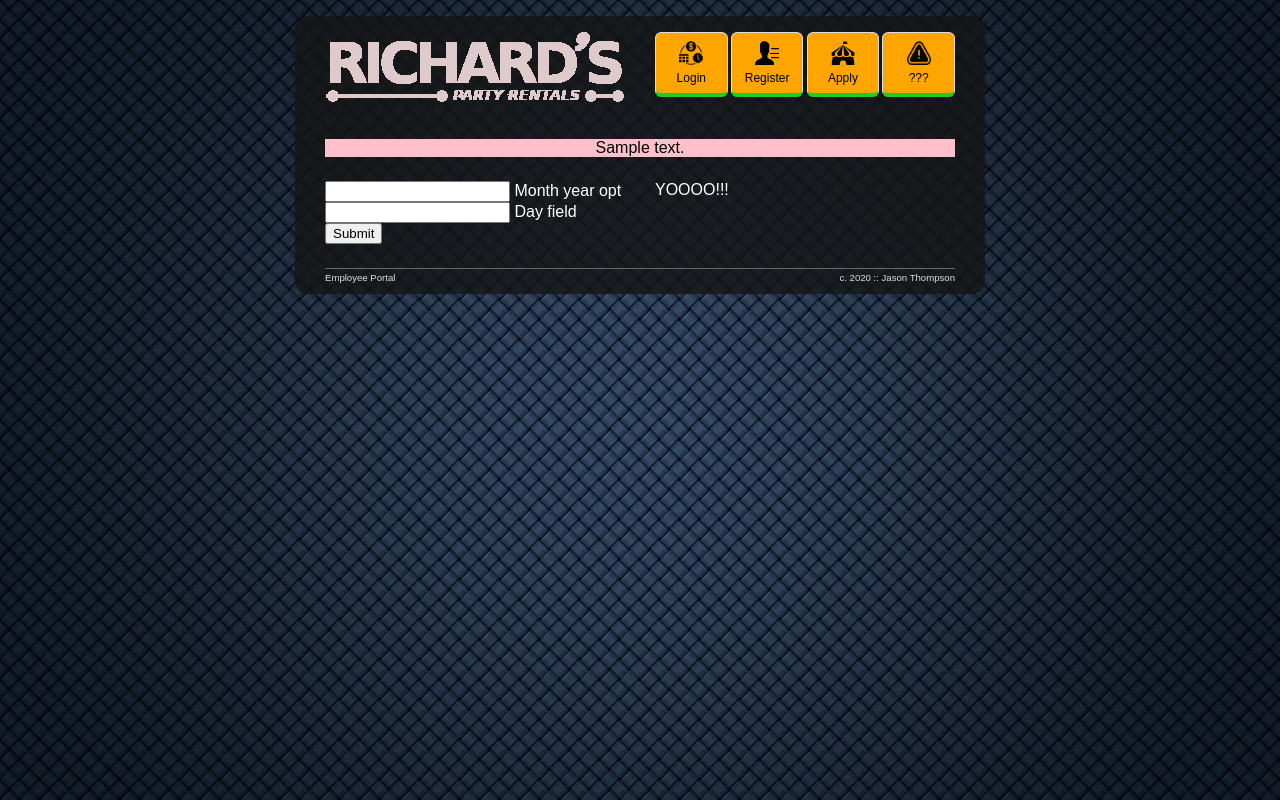
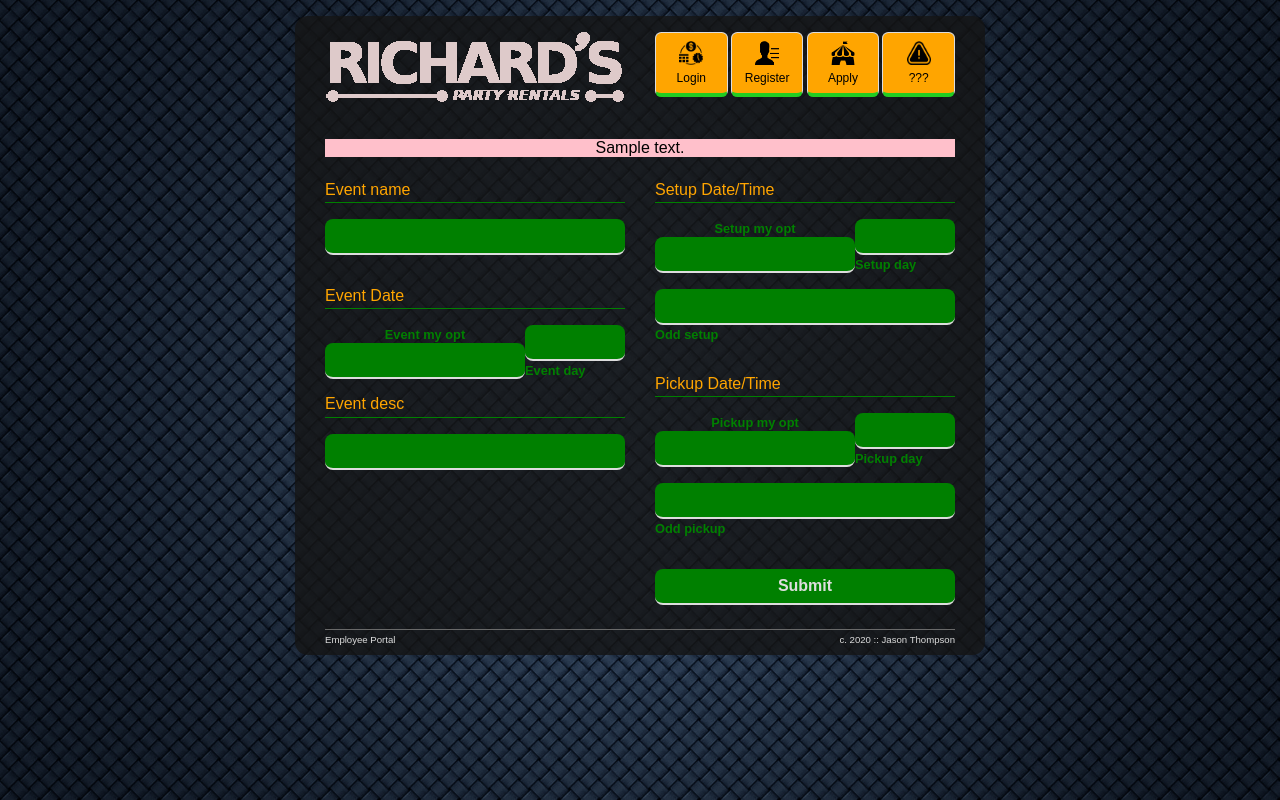
Before and after one commit to jtproject/employee-portal, a Python web app: template jsys/templates/add_event.html in a window 1280 px wide. Run offline with Jinja, Linux system fonts and the light colour scheme; the template is opened without the code that fills it: most values are stand-ins (such as "Sample title", 1, 10 or a date in 2020); form fields are guessed from the names that the template uses.

Commit message:
updated event form

```diff
--- a/jsys/static/forms.css
+++ b/jsys/static/forms.css
@@ -16,7 +16,7 @@
   list-style: none;
 }
 
-.form-row input, .form-row select {
+.form-row input, .form-row select, .form-row textarea {
   width: 100%;
   padding: .5em 1em;
   font-size: 16px;
--- a/jsys/static/portal_content.css
+++ b/jsys/static/portal_content.css
@@ -165,4 +165,8 @@ p#phone-main {
 
 .schedule-date {
   width: 100px;
+  text-transform: uppercase;
+  font-size: 40px;
+  line-height: 40px;
+  letter-spacing: -.15em;
 }
--- a/jsys/templates/add_event.html
+++ b/jsys/templates/add_event.html
@@ -3,31 +3,127 @@
 <div class="portal-card">
   <form method="POST" action="">
     {{ form.hidden_tag() }}
-    <div class="form-group">
-      {{ form.month_year_opt }}
-      {{ form.month_year_opt.label }}
-      {% if form.month_year_opt.errors %}
-  			{% for error in form.month_year_opt.errors %}
+    <div class="portal-table">
+      <div class="portal-table-title">{{ form.event_name.label }}</div>
+      <div class="form-row">
+        {{ form.event_name }}
+        {% if form.event_name.errors %}
+          {% for error in form.event_name.errors %}
             <div class="form-group form-err">{{ error }}</div>
           {% endfor %}
         {% endif %}
       </div>
-    <div class="form-group">
-      {{ form.day_field }}
-      {{ form.day_field.label }}
-      {% if form.day_field.errors %}
-  			{% for error in form.day_field.errors %}
+      <div class="portal-table-title">Event Date</div>
+      <div class="portal-table-row">
+        <div class="portal-table-col-x2 center">
+          <div class="form-row">
+            {{ form.event_my_opt.label }}
+            {{ form.event_my_opt }}
+            {% if form.event_my_opt.errors %}
+              {% for error in form.event_my_opt.errors %}
                 <div class="form-group form-err">{{ error }}</div>
               {% endfor %}
             {% endif %}
           </div>
-    <div class="form-group">
-      {{ form.submit }}
+        </div>
+        <div class="portal-table-col">
+          <div class="form-row">
+            {{ form.event_day }}
+            {{ form.event_day.label }}
+            {% if form.event_day.errors %}
+              {% for error in form.event_day.errors %}
+                <div class="form-group form-err">{{ error }}</div>
+              {% endfor %}
+            {% endif %}
+          </div>
+        </div>
+      </div>
+      <div class="portal-table-title">{{ form.event_desc.label }}</div>
+      <div class="form-row">
+        {{ form.event_desc }}
+        {% if form.event_desc.errors %}
+        {% for error in form.event_desc.errors %}
+        <div class="form-group form-err">{{ error }}</div>
+        {% endfor %}
+        {% endif %}
+      </div>
+    </div>
+</div>
+
+<div class="portal-card">
+  <div class="portal-table">
+    <div class="portal-table-title">Setup Date/Time</div>
+    <div class="portal-table-row">
+      <div class="portal-table-col-x2 center">
+        <div class="form-row">
+          {{ form.setup_my_opt.label }}
+          {{ form.setup_my_opt }}
+          {% if form.setup_my_opt.errors %}
+            {% for error in form.event_my_opt.errors %}
+              <div class="form-group form-err">{{ error }}</div>
+            {% endfor %}
+          {% endif %}
+        </div>
+      </div>
+      <div class="portal-table-col">
+        <div class="form-row">
+          {{ form.setup_day }}
+          {{ form.setup_day.label }}
+          {% if form.setup_day.errors %}
+            {% for error in form.setup_day.errors %}
+              <div class="form-group form-err">{{ error }}</div>
+            {% endfor %}
+          {% endif %}
+        </div>
+      </div>
+    </div>
+    <div class="form-row">
+      {{ form.odd_setup }}
+      {{ form.odd_setup.label }}
+      {% if form.odd_setup.errors %}
+        {% for error in form.odd_setup.errors %}
+          <div class="form-group form-err">{{ error }}</div>
+        {% endfor %}
+      {% endif %}
+    </div>
+    <div class="portal-table-title">Pickup Date/Time</div>
+    <div class="portal-table-row">
+      <div class="portal-table-col-x2 center">
+        <div class="form-row">
+          {{ form.pickup_my_opt.label }}
+          {{ form.pickup_my_opt }}
+          {% if form.pickup_my_opt.errors %}
+            {% for error in form.pickup_my_opt.errors %}
+              <div class="form-group form-err">{{ error }}</div>
+            {% endfor %}
+          {% endif %}
+        </div>
+      </div>
+      <div class="portal-table-col">
+        <div class="form-row">
+          {{ form.pickup_day }}
+          {{ form.pickup_day.label }}
+          {% if form.pickup_day.errors %}
+            {% for error in form.pickup_day.errors %}
+              <div class="form-group form-err">{{ error }}</div>
+            {% endfor %}
+          {% endif %}
+        </div>
+      </div>
+    </div>
+    <div class="form-row">
+      {{ form.odd_pickup }}
+      {{ form.odd_pickup.label }}
+      {% if form.odd_pickup.errors %}
+      {% for error in form.odd_pickup.errors %}
+      <div class="form-group form-err">{{ error }}</div>
+      {% endfor %}
+      {% endif %}
+    </div>
+    <div class="form-row">
+      {{ form.submit2 }}
+    </div>
   </div>
   </form>
 </div>
-
-<div class="portal-card">
-  YOOOO!!!
-</div>
 {% endblock content %}
--- a/jsys/templates/home.html
+++ b/jsys/templates/home.html
@@ -15,8 +15,7 @@
               </span>
             </div>
             <div class="schedule-date">
-              {{ utils.month_num_to_abr(x.workdate.calid.the_month) }}
-              {{ x.workdate.day_num }}
+              {{ utils.month_num_to_abr(x.workdate.calid.the_month) }}{{ x.workdate.day_num }}
             </div>
           </div>
           <div class="portal-table-col-half center">
@@ -41,8 +40,7 @@
               </span>
             </div>
             <div class="schedule-date">
-              {{ utils.month_num_to_abr(x.workdate.calid.the_month) }}
-              {{ x.workdate.day_num }}
+              {{ utils.month_num_to_abr(x.workdate.calid.the_month) }}{{ x.workdate.day_num }}
             </div>
           </div>
           <div class="portal-table-col-half center">
--- a/jsys/templates/view_events.html
+++ b/jsys/templates/view_events.html
@@ -8,7 +8,7 @@
       <div class="portal-table-title">This Month</div>
       {% for x in work %}
         <div class="portal-table-row">
-          <div class="portal-table-col-half flex">
+          <div class="portal-table-col-x2 flex">
             <div class="schedule-day center">
               <span>
                 {{ utils.weekday_str_to_abr(x.workdate.day_name).upper() }}
@@ -19,7 +19,7 @@
               {{ x.workdate.day_num }}
             </div>
           </div>
-          <div class="portal-table-col-half center">
+          <div class="portal-table-col center">
             {{ x.on_off }}
           </div>
         </div>
```
Also changed, not shown: jsys/events/forms.py (+15 -3 lines), jsys/events/routes.py (+23 -2 lines), jsys/the.db. Lines whose indentation alone changed are shown as unchanged.
